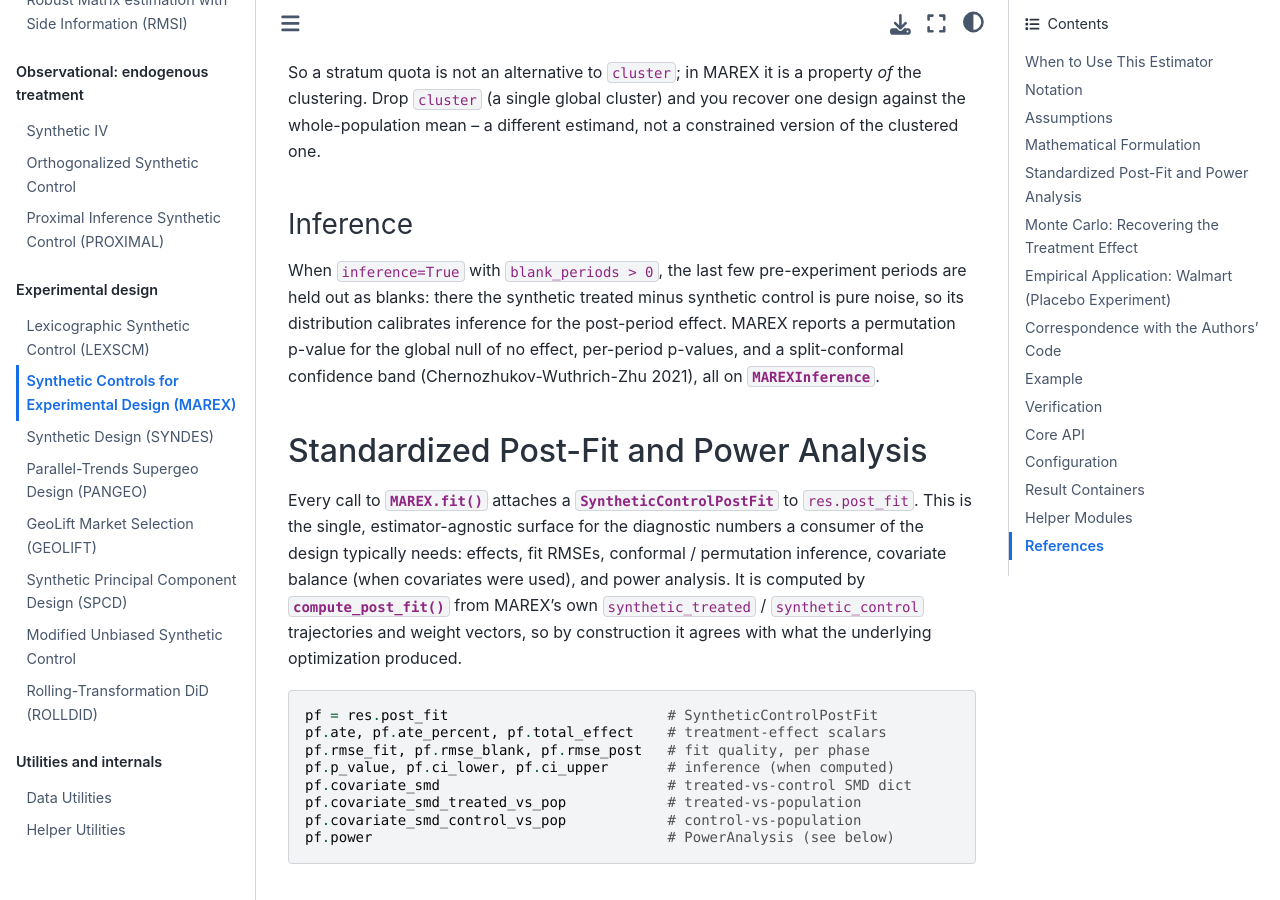
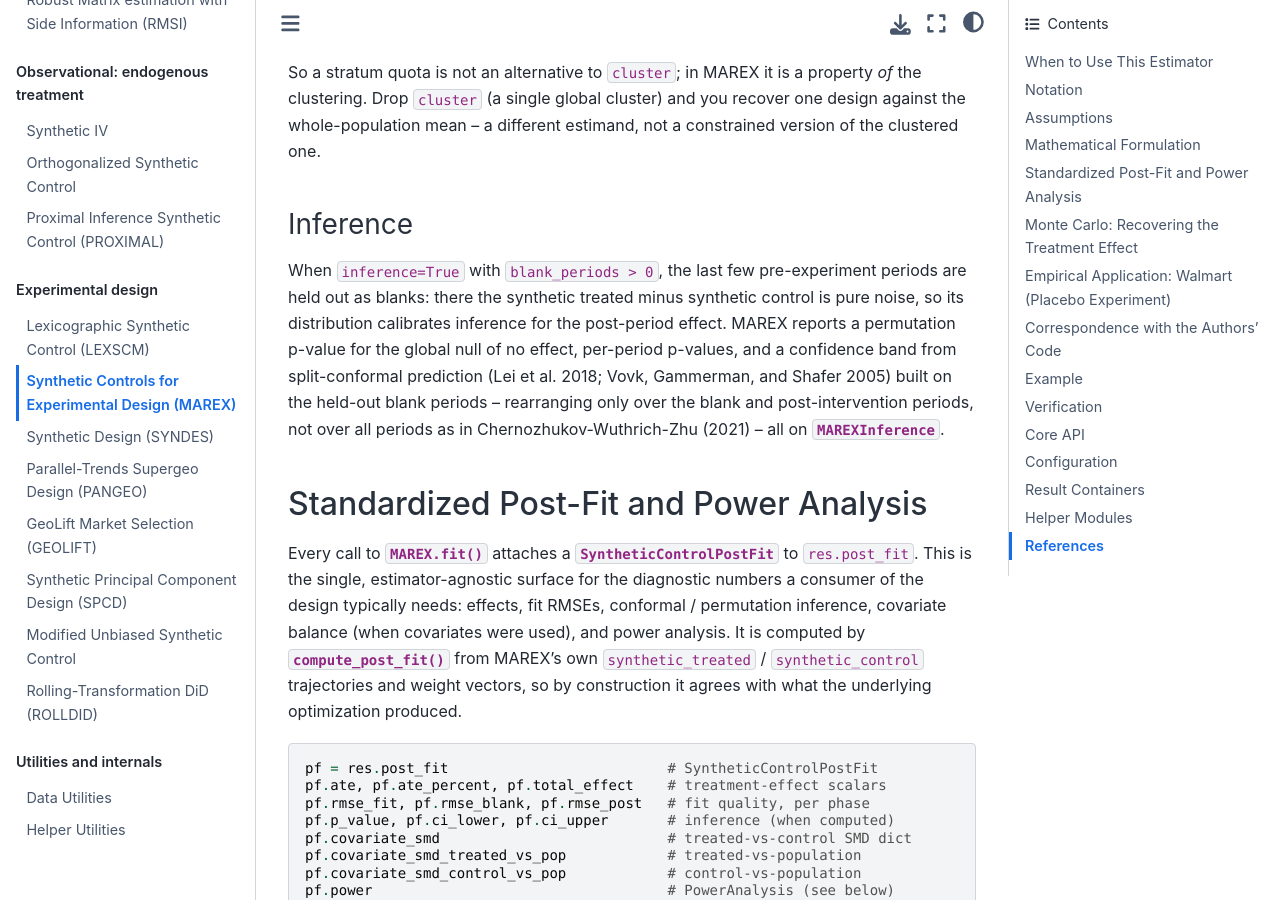
Before and after one commit to jgreathouse9/mlsynth, a Sphinx documentation site: the page built from docs/marex.rst, in a window 1280 px wide and 900 px high, scrolled down 5346 px. Built offline with Sphinx 7.4.7 and the Sphinx Book theme 1.1.4, drawn with Linux system fonts in a browser that asks for light colours.

Commit message:
paper: attribute MAREX inference band correctly (split conformal, not CWZ)
Abadie & Zhao explicitly do not follow the conformal method of
Chernozhukov-Wuthrich-Zhu: their procedure rearranges only over the blank
and post-intervention periods (not used to fit the weights), and the band
is split-conformal (Lei et al. 2018; Vovk, Gammerman, and Shafer 2005) on
those held-out periods. Correct the paper paragraph and the docs note,
which had credited the band to CWZ; add the two split-conformal references
to the bibliography.

Co-Authored-By: Claude Opus 4.8 <noreply@anthropic.com>
Claude-Session: https://claude.ai/code/session_015nRd88pbMUETcrkKY1S6Hr

```diff
--- a/docs/marex.rst
+++ b/docs/marex.rst
@@ -269,8 +269,10 @@ When ``inference=True`` with ``blank_periods > 0``, the last few pre-experiment
 periods are held out as blanks: there the synthetic treated minus synthetic
 control is pure noise, so its distribution calibrates inference for the
 post-period effect. MAREX reports a permutation p-value for the global null of
-no effect, per-period p-values, and a split-conformal confidence band
-(Chernozhukov-Wuthrich-Zhu 2021), all on
+no effect, per-period p-values, and a confidence band from split-conformal
+prediction (Lei et al. 2018; Vovk, Gammerman, and Shafer 2005) built on the
+held-out blank periods -- rearranging only over the blank and post-intervention
+periods, not over all periods as in Chernozhukov-Wuthrich-Zhu (2021) -- all on
 :class:`~mlsynth.utils.marex_helpers.structures.MAREXInference`.
 
 Standardized Post-Fit and Power Analysis
```
Also changed, not shown: 2 other files.
